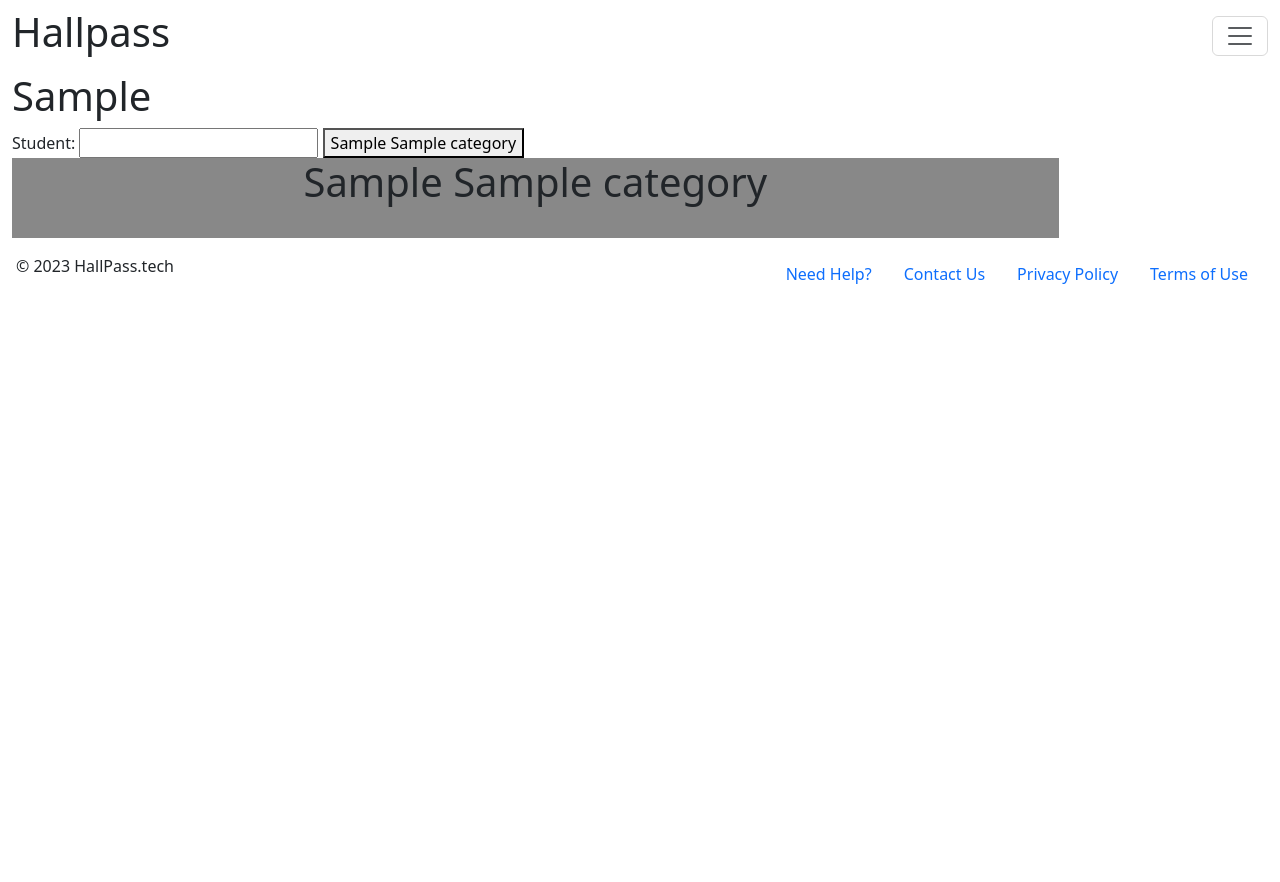
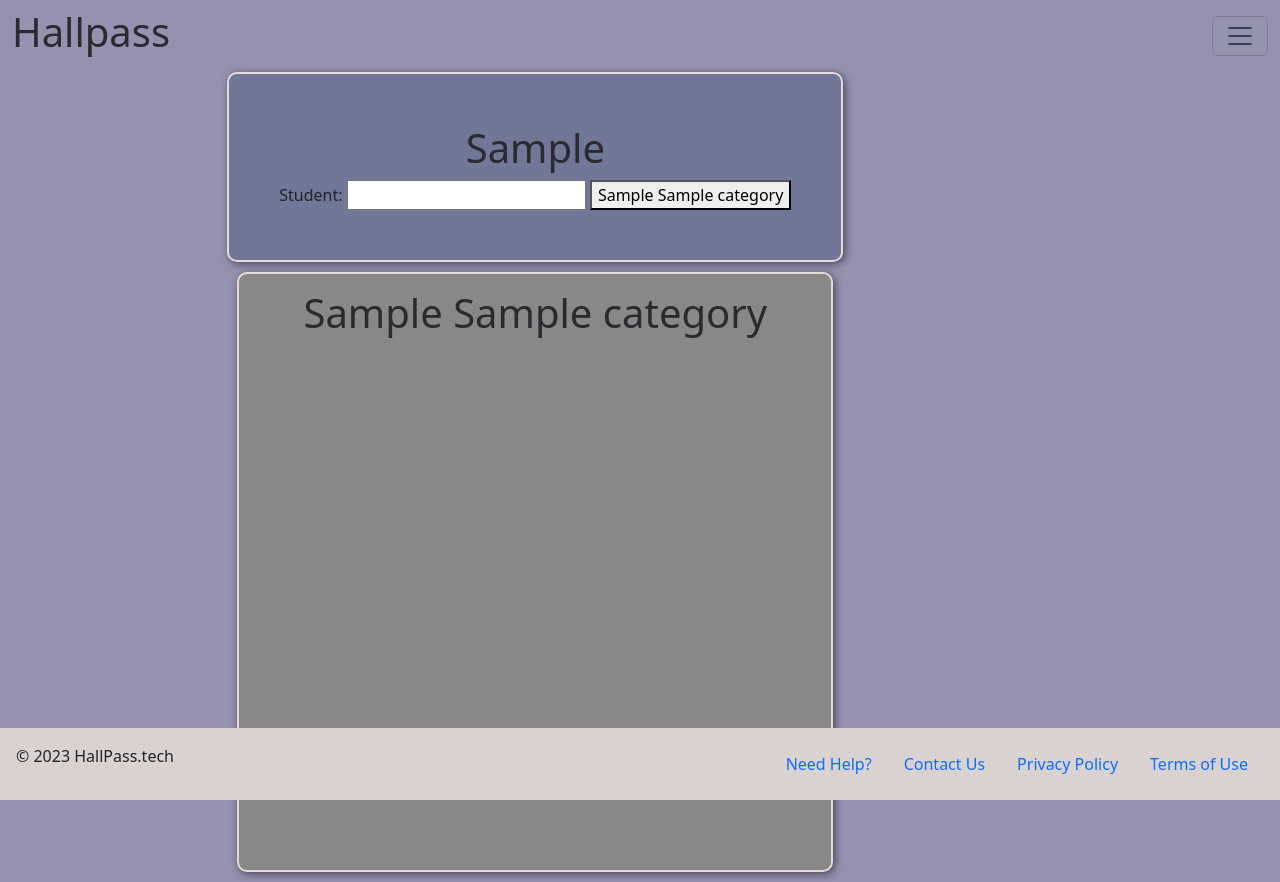
Before and after one commit to worcestertechnicalhighschool/hallpass, a Django app: page /monitor_destinations in a window 1280 px wide. Before the commit the page ends 284 px from the top, so only its background shows below. Run offline with Django 4.2, Linux system fonts and the light colour scheme; a user stored in the database is signed in; tables that the repository leaves empty hold one stand-in row (values such as "Sample post"); style sheets or scripts are compiled from the project's sources; some libraries are stand-ins or nearby versions.

Commit message:
Update to monitor page layout and colors

```diff
--- /dev/null
+++ b/hallpass/passes/static/scss/layout.scss
@@ -0,0 +1,64 @@
+h1 {
+    color: $header-font-color;
+}
+
+body {
+    background-color: $body-color;
+}
+
+.center {
+    display: flex;
+    justify-content: center;
+}
+
+.student-button {
+    text-align: center;
+    background-color: rgb(112, 119, 151);
+    border-radius: $edge-rounding;
+
+    padding: 50px;
+    box-shadow: $drop-shadow;
+
+    border: 2px solid rgb(230, 218, 218);
+}
+
+.col {
+    margin: 10px;
+
+    border-radius: $edge-rounding;
+
+    height: 600px;
+	width: 400px;
+
+    display: flex;
+    flex-direction: column;
+    box-shadow: $drop-shadow;
+
+    border: 2px solid rgb(230, 218, 218);
+    padding: 15px;
+}
+
+.col-content {
+    height: 550px;
+	width: 350px;
+
+    overflow-y: auto;
+    overflow-x: auto;
+}
+
+.destination-log {
+    background-color: $pass-bg-color;
+    color: $pass-font-color;
+    padding: 10px;
+    margin: 10px;
+
+    border: 2px solid rgb(230, 218, 218);
+    border-radius: $edge-rounding;
+    box-shadow: $drop-shadow;
+}
+
+.footer {
+    position: fixed;
+    bottom: 0px;
+    background-color: $navbar-color;
+}
--- a/hallpass/passes/static/scss/style.scss
+++ b/hallpass/passes/static/scss/style.scss
@@ -1,2 +1,3 @@
 @import "./student-logs.scss";
 @import "./variables.scss";
+@import "./layout.scss";
--- a/hallpass/passes/static/scss/variables.scss
+++ b/hallpass/passes/static/scss/variables.scss
@@ -1,6 +1,7 @@
-$navbar-color: #d6b5b5;
-$header-font-color: rgb(36, 32, 32);
-$body-color: #896a6a;
-$drop-shadow: 2px 2px 4px rgba(0, 0, 0, 0.53);
-$pass-bg-color: #00000089;
-$pass-font-color: rgb(212, 203, 203);
+$navbar-color: #dad1d1;
+$header-font-color: rgb(42, 42, 47);
+$body-color: #9592b0;
+$drop-shadow: 2px 2px 8px rgba(0, 0, 0, 0.53);
+$pass-bg-color: #0000004f;
+$pass-font-color: rgb(255, 255, 255);
+$edge-rounding: 10px;
--- a/hallpass/passes/templates/pages/student_login.html
+++ b/hallpass/passes/templates/pages/student_login.html
@@ -3,6 +3,8 @@
 
 {% block content  %}
 {% load static %}
+
+<div class="center">
 <div class = "student-input-page">
     <link rel="stylesheet" href="{% static 'styles.css' %}" />
     <div class = "student-button">
@@ -26,6 +28,7 @@
         <div class = "col" style="background-color: {{ destination.category.color }}">
             <h1> {{ destination.room }} {{ destination.category }} </h1> <br>
 
+            <div class="col-content">
             {% for log in destination.hallpass_set.all %}
                 {% if not log.Time_out %}
                     <div class = 'destination-log'>
@@ -48,12 +51,15 @@
                 {% endif %}
             {% endfor %}
         </div>
+        </div>
+
         {% endfor %}
     {% else %}
         <p> No Destinations Selected</p>
     {% endif %}
     </div>
     </div>
+</div>
     <script>
         timeRefs = document.querySelectorAll(".timer-display");
         startTimes = document.querySelectorAll(".start-time");
```
